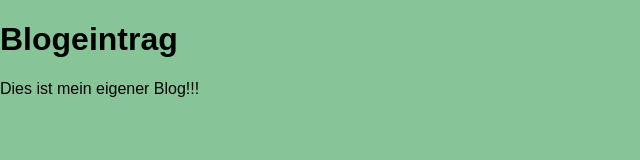
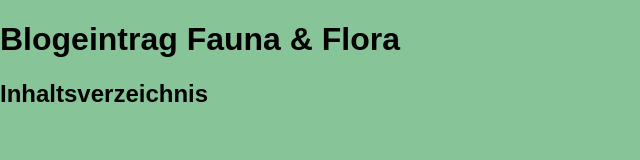
Before and after one commit to gymmu/blogeintrag-e227538, a plain HTML site: page index.html in a window 1280 px wide. Shown: the whole page, without its empty margins (0-640 px from the left). Drawn offline with Linux system fonts and the light colour scheme.

Commit message:
Ende Lektion

```diff
--- a/index.html
+++ b/index.html
@@ -13,10 +13,10 @@
 
 <body>
 
-  <h1>Blogeintrag</h1>
+  <h1>Blogeintrag Fauna & Flora</h1>
   <main>
     <section>
-      Dies ist mein eigener Blog!!!
+      <h2><b>Inhaltsverzeichnis</b></h2>
     </section>
   </main>
 
```
Also changed, not shown: style.css (line endings or trailing spaces).
